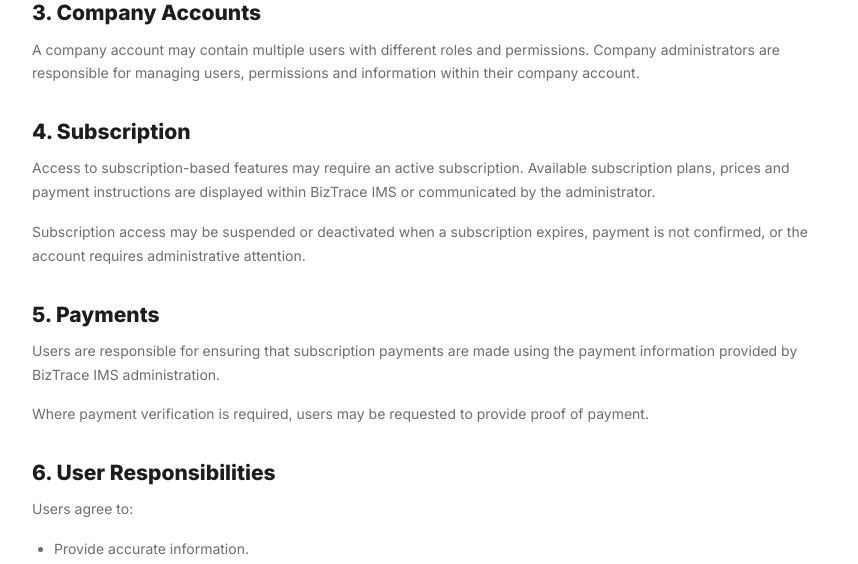
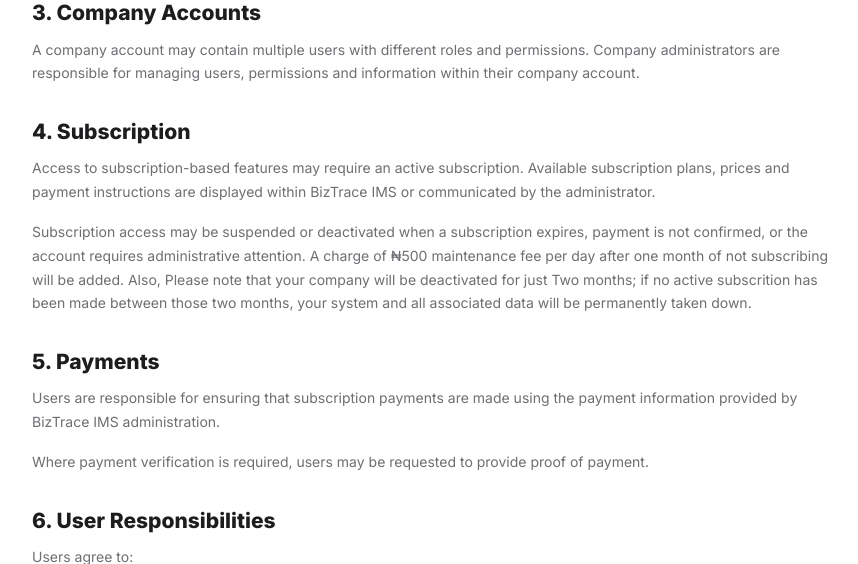
Before and after one commit to Coolguyifez/BIZTRACE-IMS, a Flask app: page /auth/terms in a window 1280 px wide. Shown: the part 635-1199 px from the top of the page, without its empty margins (209-1067 px from the left). Run offline with Flask 3, Linux system fonts and the light colour scheme.

Commit message:
Revise terms and conditions for subscription updates
Updated terms and conditions with new subscription details and maintenance fee information.

```diff
--- a/app/templates/legal/terms.html
+++ b/app/templates/legal/terms.html
@@ -431,6 +431,11 @@
                 Subscription access may be suspended or deactivated
                 when a subscription expires, payment is not confirmed,
                 or the account requires administrative attention.
+                A charge of ₦500 maintenance fee per day
+                after one month of not subscribing will be added.
+                Also, Please note that your company will be deactivated for just
+                Two months; if no active subscrition has been made between those two months,
+                your system and all associated data will be permanently taken down.
             </p>
 
 
```
